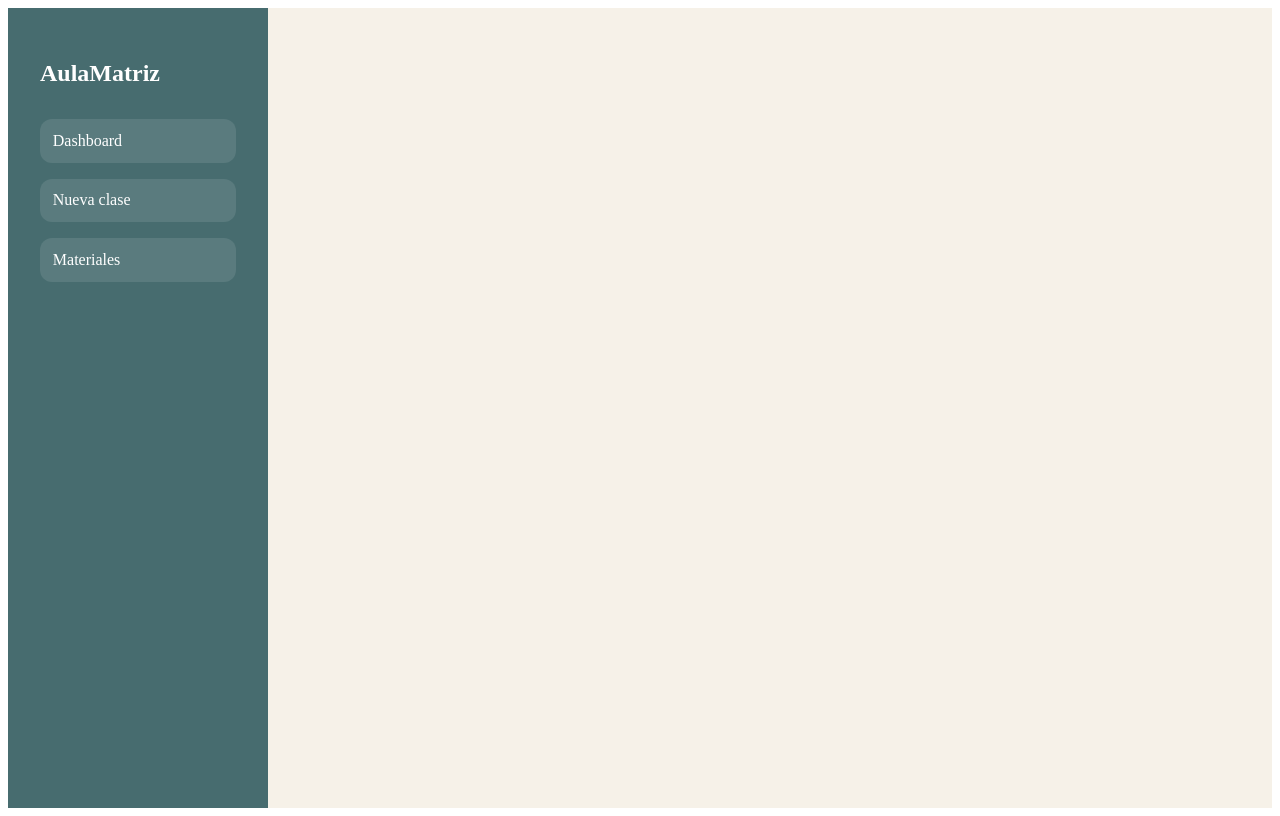
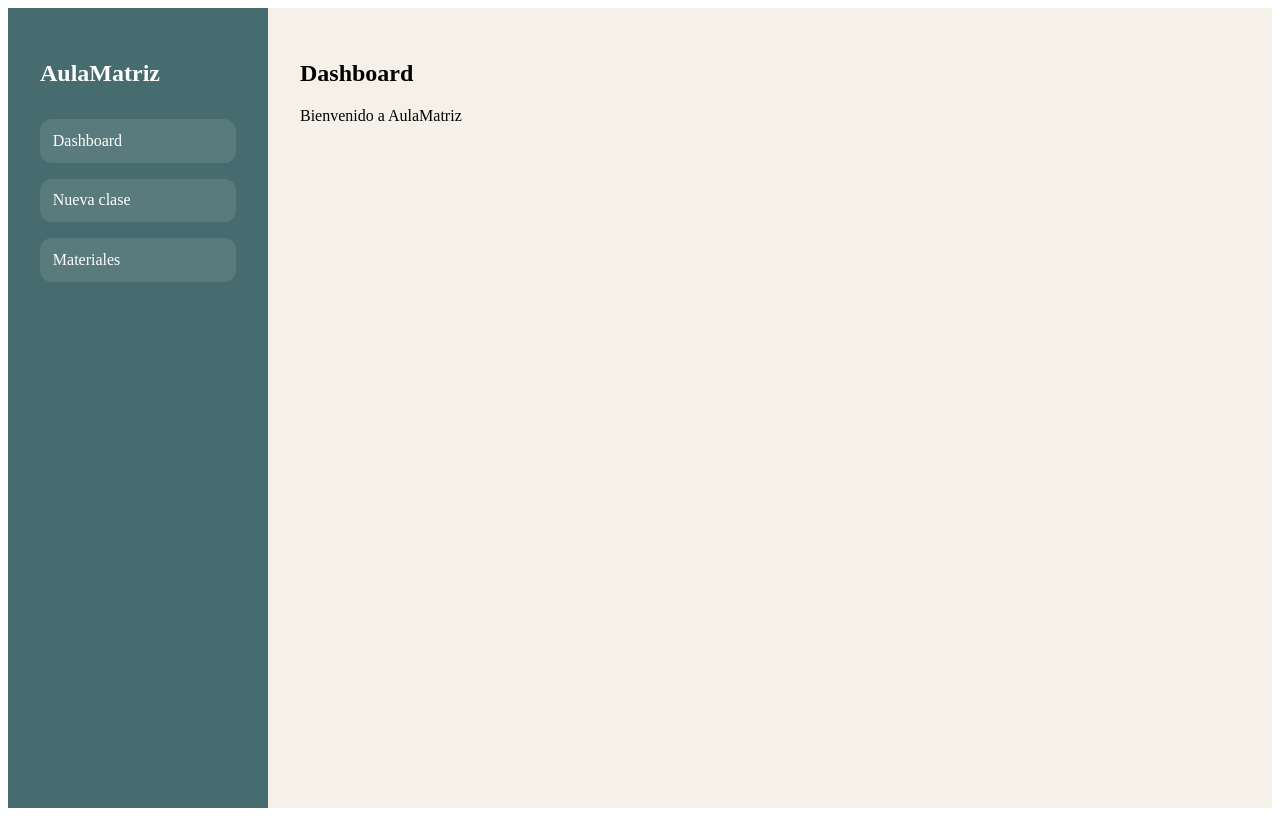
Before and after one commit to Diego-Kemer/aula-matriz, an Angular app: page / in a window 1280 px wide. Built offline with nearby package versions, Linux system fonts and the light colour scheme.

Commit message:
feat: add dashboard routr with persistent shell layout

```diff
--- a/src/app/app.routes.ts
+++ b/src/app/app.routes.ts
@@ -1,3 +1,16 @@
 import { Routes } from '@angular/router';
+import { AppShell } from './layout/app-shell/app-shell';
+import { DashboardPage } from './features/dashboard/pages/dashboard-page/dashboard-page';
 
-export const routes: Routes = [];
+export const routes: Routes = [
+    {
+        path: '',
+        component: AppShell,
+        children:[
+            {
+                path: '',
+                component: DashboardPage
+            }
+        ]
+    }
+];
--- a/src/app/app.ts
+++ b/src/app/app.ts
@@ -1,9 +1,10 @@
 import { Component } from '@angular/core';
-import { AppShell } from "./layout/app-shell/app-shell";
+import { RouterOutlet } from '@angular/router';
+
 
 @Component({
   selector: 'app-root',
-  imports: [ AppShell],
-  template: `<app-app-shell/>`
+  imports: [ RouterOutlet],
+  template: `<router-outlet/>`
 })
 export class App {}
--- /dev/null
+++ b/src/app/features/dashboard/pages/dashboard-page/dashboard-page.html
@@ -0,0 +1,4 @@
+<section>
+  <h2>Dashboard</h2>
+  <p>Bienvenido a AulaMatriz</p>
+</section>
--- /dev/null
+++ b/src/app/features/dashboard/pages/dashboard-page/dashboard-page.ts
@@ -0,0 +1,11 @@
+import { Component } from '@angular/core';
+
+@Component({
+  selector: 'app-dashboard-page',
+  imports: [],
+  templateUrl: './dashboard-page.html',
+  styleUrl: './dashboard-page.css',
+})
+export class DashboardPage {
+
+}
--- a/src/app/layout/app-shell/app-shell.html
+++ b/src/app/layout/app-shell/app-shell.html
@@ -3,9 +3,9 @@
     <h1 class="logo">AulaMatriz</h1>
 
     <nav class="menu">
-      <a href="#">Dashboard</a>
-      <a href="#">Nueva clase</a>
-      <a href="#">Materiales</a>
+      <a routerLink="/">Dashboard</a>
+      <a routerLink="/nueva-clase">Nueva clase</a>
+      <a routerLink="/materiales">Materiales</a>
     </nav>
   </aside>
 
--- a/src/app/layout/app-shell/app-shell.ts
+++ b/src/app/layout/app-shell/app-shell.ts
@@ -1,9 +1,9 @@
 import { Component } from '@angular/core';
-import { RouterOutlet } from '@angular/router';
+import { RouterLink, RouterOutlet } from '@angular/router';
 
 @Component({
   selector: 'app-app-shell',
-  imports: [RouterOutlet],
+  imports: [RouterOutlet, RouterLink],
   templateUrl: './app-shell.html',
   styleUrl: './app-shell.css',
 })
```
Also changed, not shown: src/app/features/dashboard/pages/dashboard-page/dashboard-page.css (added), 2 other files (tests, documents, lock files or other folders).
